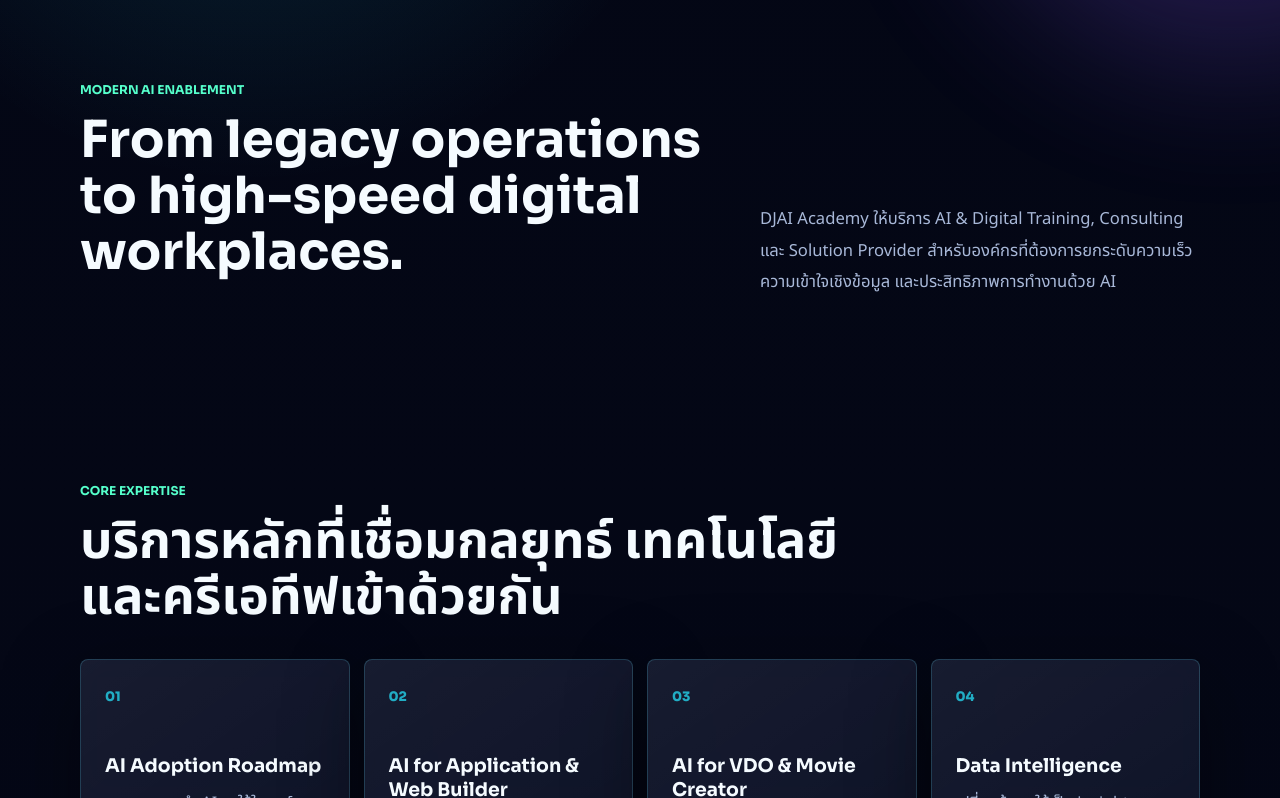
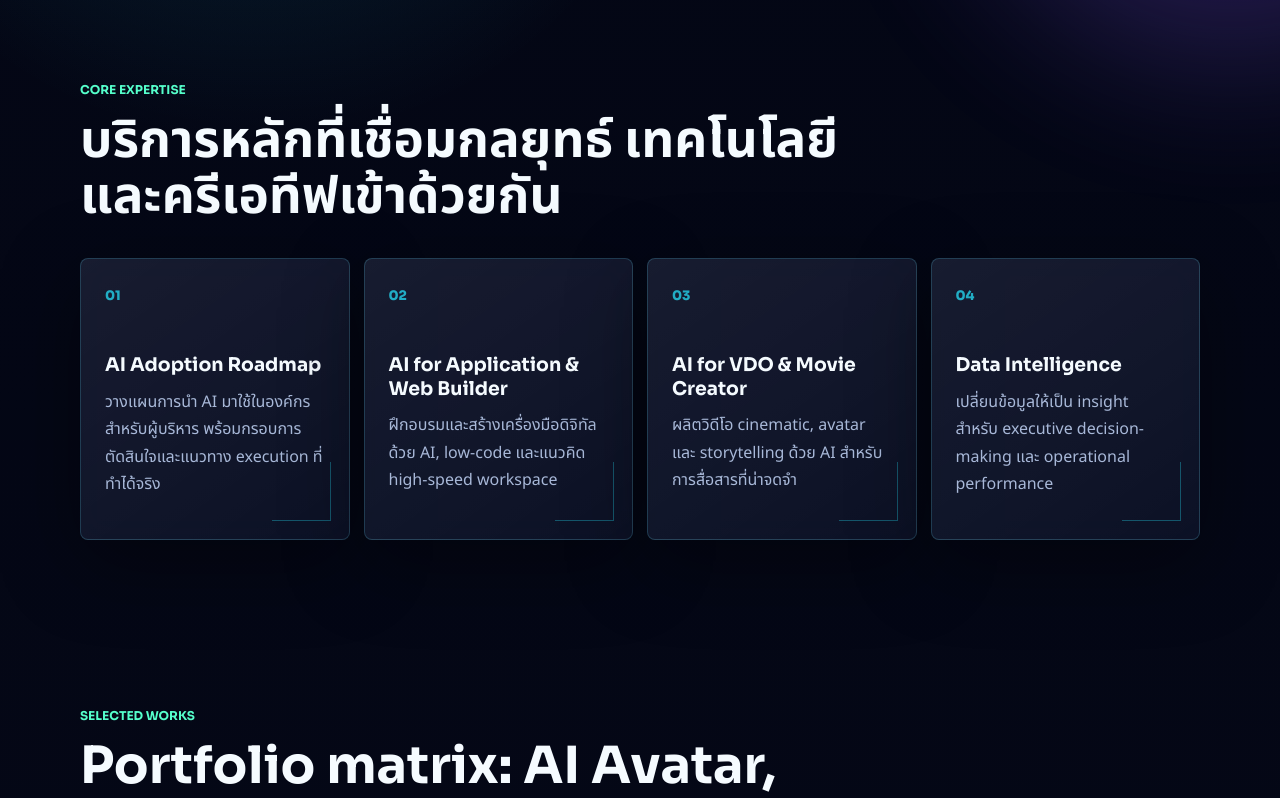
Before and after one commit to Ckiss77/djai-academy-portfolio, a plain HTML site: page index.html in a window 1280 px wide. Shown: the part 966-1764 px from the top of the page. Drawn offline with Linux system fonts and the light colour scheme.

Commit message:
Remove legacy operations intro section

```diff
--- a/index.html
+++ b/index.html
@@ -89,17 +89,6 @@
             </div>
           </div>
         </div>
-      </section>
-
-      <section class="section intro" data-reveal>
-        <div class="section-heading">
-          <p class="eyebrow">Modern AI Enablement</p>
-          <h2>From legacy operations to high-speed digital workplaces.</h2>
-        </div>
-        <p>
-          DJAI Academy ให้บริการ AI & Digital Training, Consulting และ Solution Provider
-          สำหรับองค์กรที่ต้องการยกระดับความเร็ว ความเข้าใจเชิงข้อมูล และประสิทธิภาพการทำงานด้วย AI
-        </p>
       </section>
 
       <section class="section expertise" id="expertise">
```
